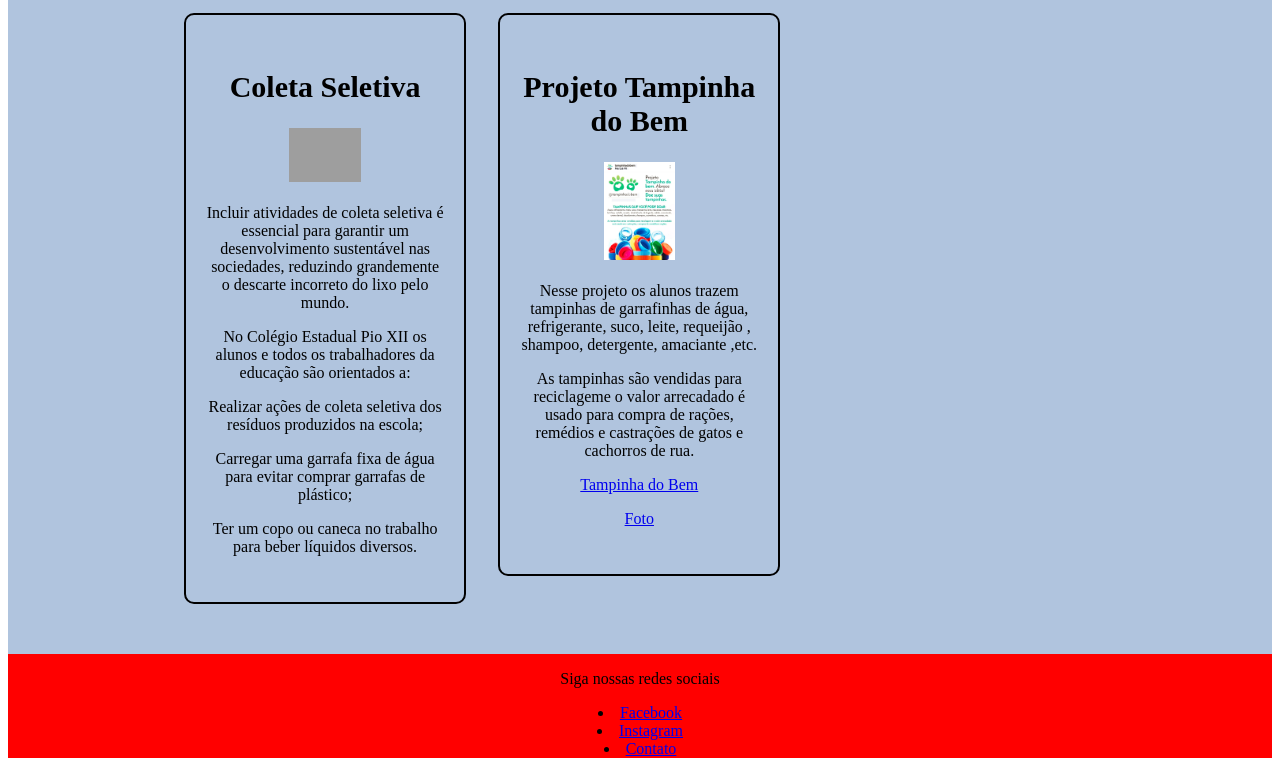
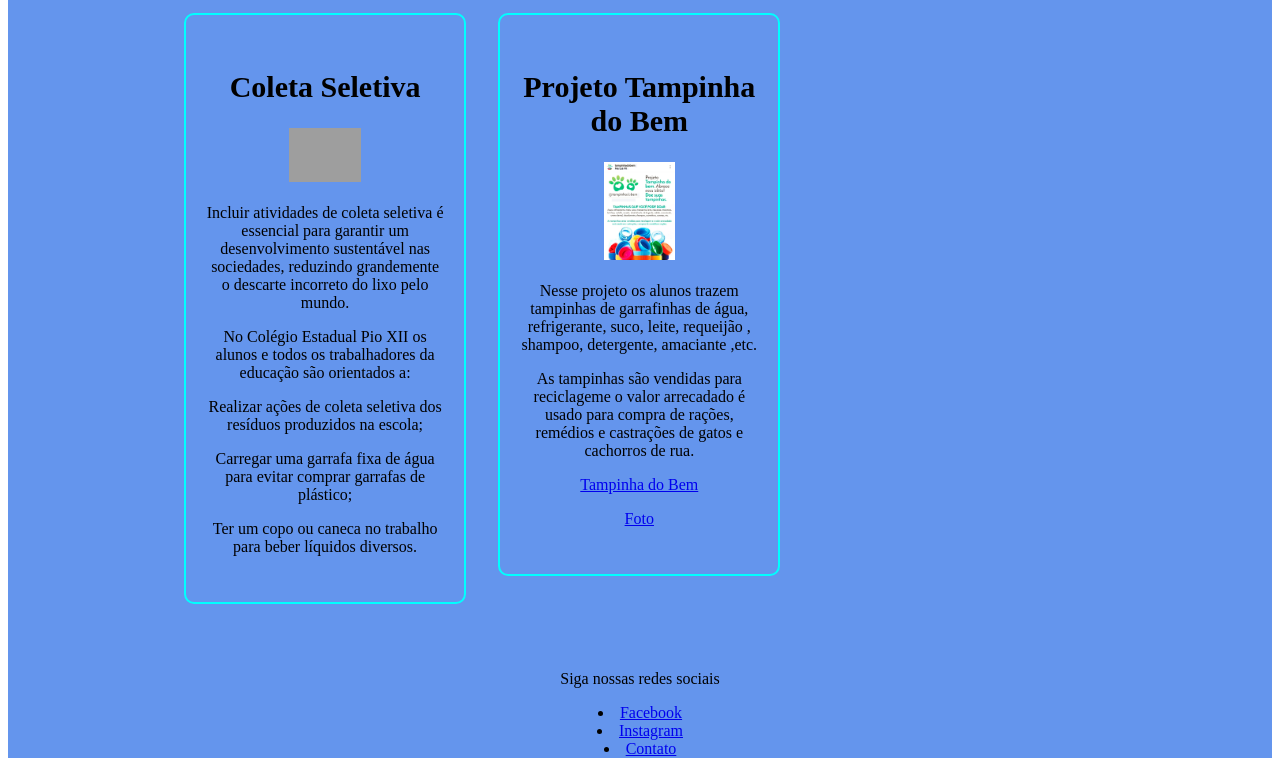
Before and after one commit to gkm7/-O-PAULOOOOOOO, a plain HTML site: page index.html in a window 1280 px wide. Shown: the part 1450-2216 px from the top of the page. Drawn offline with Linux system fonts and the light colour scheme; grey boxes are pictures that could not be loaded.

Commit message:
Update style.css

```diff
--- a/style.css
+++ b/style.css
@@ -1,8 +1,8 @@
-header{background:limegreen;padding:20px 0;text-align:center;}
-main{background:#B0C4DE;}
-footer{background:#FF0000;text-align: center;display:inline-block;width:100%}
+header{background:#00FFFF;padding:20px 0;text-align:center;}
+main{background:#6495ED;}
+footer{background:#6495ED;text-align: center;display:inline-block;width:100%}
 .produtos {width: 940px;margin: 0 auto;padding: 50px 0;}
-.produtos li {display: inline-block;text-align: center;width: 30%;vertical-align: top;margin: 0 1.5%;padding: 30px 20px;box-sizing: border-box;border: 2px solid #000000;border-radius: 10px;}
+.produtos li {display: inline-block;text-align: center;width: 30%;vertical-align: top;margin: 0 1.5%;padding: 30px 20px;box-sizing: border-box;border: 2px solid #00FFFF;border-radius: 10px;}
 .produtos h2 {font-size: 30px;font-weight: bold;}
 .produto-descricao {font-size: 18px;}
 #lixeira{width:30%;}
```
